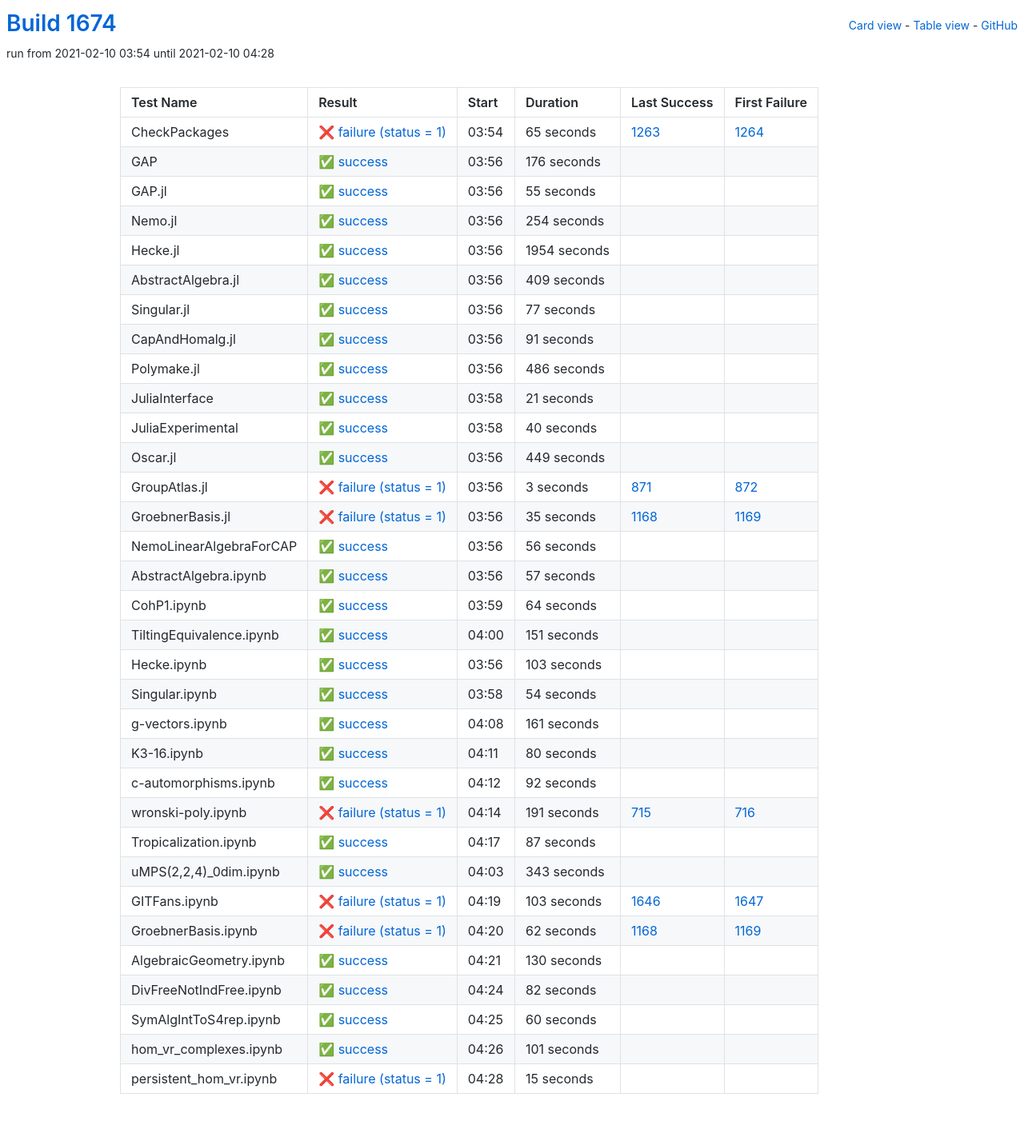
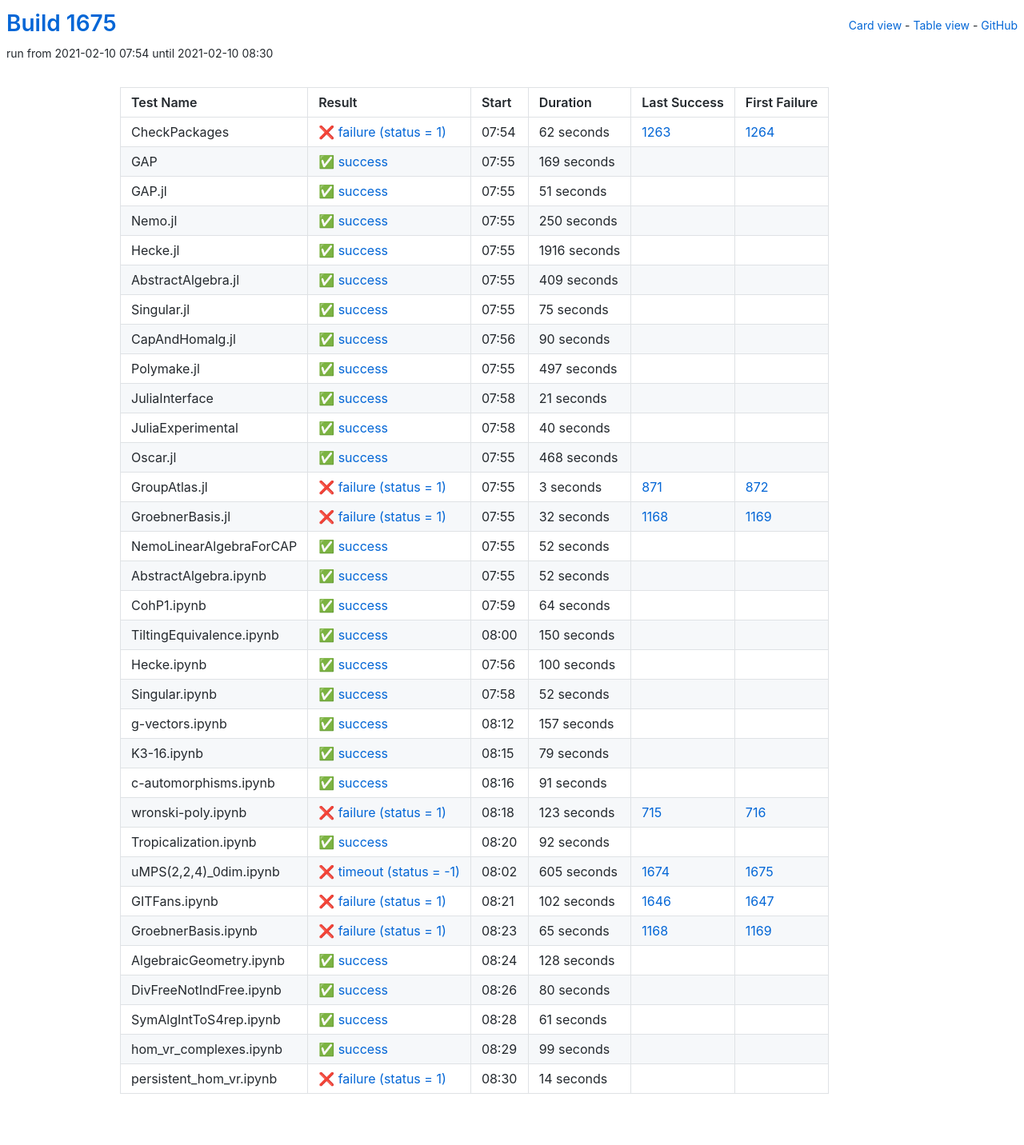
Before and after one commit to oscar-system/oscar-ci-status-stable, a Jekyll site: the page built from table.html, in a window 1280 px wide. Shown: the whole page at 80% size. Built offline with Jekyll 4.4.1, drawn with Linux system fonts in a browser that asks for light colours.

Commit message:
Build #1675

```diff
--- a/_data/ci.yml
+++ b/_data/ci.yml
@@ -1,6 +1,6 @@
 ---
-build: 1674
-build_url: https://oscarci.mathematik.uni-kl.de/job/oscar-stable/1674/
+build: 1675
+build_url: https://oscarci.mathematik.uni-kl.de/job/oscar-stable/1675/
 job: oscar-stable
 organization: oscar-system
 repo: oscar-ci-status-stable
@@ -8,68 +8,68 @@ repourl: https://github.com/oscar-system/oscar-ci-status-stable
 tests:
 - name: CheckPackages
   id: checkpackages
-  log: https://oscarci.mathematik.uni-kl.de/job/oscar-stable/1674/artifact/logs/build-1674/CheckPackages.log
-  start: 2021-02-10 03:54
+  log: https://oscarci.mathematik.uni-kl.de/job/oscar-stable/1675/artifact/logs/build-1675/CheckPackages.log
+  start: 2021-02-10 07:54
   success: false
   exitcode: 1
   status: failure
-  duration: 65
+  duration: 62
   last_success: 1263
   last_success_url: https://oscarci.mathematik.uni-kl.de/job/oscar-stable/1263/
   first_failure: 1264
   first_failure_url: https://oscarci.mathematik.uni-kl.de/job/oscar-stable/1264/
 - name: GAP
   id: gap
-  log: https://oscarci.mathematik.uni-kl.de/job/oscar-stable/1674/artifact/logs/build-1674/GAP.log
-  start: 2021-02-10 03:56
+  log: https://oscarci.mathematik.uni-kl.de/job/oscar-stable/1675/artifact/logs/build-1675/GAP.log
+  start: 2021-02-10 07:55
   success: true
   exitcode: 0
   status: success
-  duration: 176
+  duration: 169
   last_success: false
   last_success_url:
   first_failure: false
   first_failure_url:
 - name: GAP.jl
   id: gap-jl
-  log: https://oscarci.mathematik.uni-kl.de/job/oscar-stable/1674/artifact/logs/build-1674/GAP.jl.log
-  start: 2021-02-10 03:56
+  log: https://oscarci.mathematik.uni-kl.de/job/oscar-stable/1675/artifact/logs/build-1675/GAP.jl.log
+  start: 2021-02-10 07:55
   success: true
   exitcode: 0
   status: success
-  duration: 55
+  duration: 51
   last_success: false
   last_success_url:
   first_failure: false
   first_failure_url:
 - name: Nemo.jl
   id: nemo-jl
-  log: https://oscarci.mathematik.uni-kl.de/job/oscar-stable/1674/artifact/logs/build-1674/Nemo.jl.log
-  start: 2021-02-10 03:56
+  log: https://oscarci.mathematik.uni-kl.de/job/oscar-stable/1675/artifact/logs/build-1675/Nemo.jl.log
+  start: 2021-02-10 07:55
   success: true
   exitcode: 0
   status: success
-  duration: 254
+  duration: 250
   last_success: false
   last_success_url:
   first_failure: false
   first_failure_url:
 - name: Hecke.jl
   id: hecke-jl
-  log: https://oscarci.mathematik.uni-kl.de/job/oscar-stable/1674/artifact/logs/build-1674/Hecke.jl.log
-  start: 2021-02-10 03:56
+  log: https://oscarci.mathematik.uni-kl.de/job/oscar-stable/1675/artifact/logs/build-1675/Hecke.jl.log
+  start: 2021-02-10 07:55
   success: true
   exitcode: 0
   status: success
-  duration: 1954
+  duration: 1916
   last_success: false
   last_success_url:
   first_failure: false
   first_failure_url:
 - name: AbstractAlgebra.jl
   id: abstractalgebra-jl
-  log: https://oscarci.mathematik.uni-kl.de/job/oscar-stable/1674/artifact/logs/build-1674/AbstractAlgebra.jl.log
-  start: 2021-02-10 03:56
+  log: https://oscarci.mathematik.uni-kl.de/job/oscar-stable/1675/artifact/logs/build-1675/AbstractAlgebra.jl.log
+  start: 2021-02-10 07:55
   success: true
   exitcode: 0
   status: success
@@ -80,44 +80,44 @@ tests:
   first_failure_url:
 - name: Singular.jl
   id: singular-jl
-  log: https://oscarci.mathematik.uni-kl.de/job/oscar-stable/1674/artifact/logs/build-1674/Singular.jl.log
-  start: 2021-02-10 03:56
+  log: https://oscarci.mathematik.uni-kl.de/job/oscar-stable/1675/artifact/logs/build-1675/Singular.jl.log
+  start: 2021-02-10 07:55
   success: true
   exitcode: 0
   status: success
-  duration: 77
+  duration: 75
   last_success: false
   last_success_url:
   first_failure: false
   first_failure_url:
 - name: CapAndHomalg.jl
   id: capandhomalg-jl
-  log: https://oscarci.mathematik.uni-kl.de/job/oscar-stable/1674/artifact/logs/build-1674/CapAndHomalg.jl.log
-  start: 2021-02-10 03:56
+  log: https://oscarci.mathematik.uni-kl.de/job/oscar-stable/1675/artifact/logs/build-1675/CapAndHomalg.jl.log
+  start: 2021-02-10 07:56
   success: true
   exitcode: 0
   status: success
-  duration: 91
+  duration: 90
   last_success: false
   last_success_url:
   first_failure: false
   first_failure_url:
 - name: Polymake.jl
   id: polymake-jl
-  log: https://oscarci.mathematik.uni-kl.de/job/oscar-stable/1674/artifact/logs/build-1674/Polymake.jl.log
-  start: 2021-02-10 03:56
+  log: https://oscarci.mathematik.uni-kl.de/job/oscar-stable/1675/artifact/logs/build-1675/Polymake.jl.log
+  start: 2021-02-10 07:55
   success: true
   exitcode: 0
   status: success
-  duration: 486
+  duration: 497
   last_success: false
   last_success_url:
   first_failure: false
   first_failure_url:
 - name: JuliaInterface
   id: juliainterface
-  log: https://oscarci.mathematik.uni-kl.de/job/oscar-stable/1674/artifact/logs/build-1674/JuliaInterface.log
-  start: 2021-02-10 03:58
+  log: https://oscarci.mathematik.uni-kl.de/job/oscar-stable/1675/artifact/logs/build-1675/JuliaInterface.log
+  start: 2021-02-10 07:58
   success: true
   exitcode: 0
   status: success
@@ -128,8 +128,8 @@ tests:
   first_failure_url:
 - name: JuliaExperimental
   id: juliaexperimental
-  log: https://oscarci.mathematik.uni-kl.de/job/oscar-stable/1674/artifact/logs/build-1674/JuliaExperimental.log
-  start: 2021-02-10 03:58
+  log: https://oscarci.mathematik.uni-kl.de/job/oscar-stable/1675/artifact/logs/build-1675/JuliaExperimental.log
+  start: 2021-02-10 07:58
   success: true
   exitcode: 0
   status: success
@@ -140,20 +140,20 @@ tests:
   first_failure_url:
 - name: Oscar.jl
   id: oscar-jl
-  log: https://oscarci.mathematik.uni-kl.de/job/oscar-stable/1674/artifact/logs/build-1674/Oscar.jl.log
-  start: 2021-02-10 03:56
+  log: https://oscarci.mathematik.uni-kl.de/job/oscar-stable/1675/artifact/logs/build-1675/Oscar.jl.log
+  start: 2021-02-10 07:55
   success: true
   exitcode: 0
   status: success
-  duration: 449
+  duration: 468
   last_success: false
   last_success_url:
   first_failure: false
   first_failure_url:
 - name: GroupAtlas.jl
   id: groupatlas-jl
-  log: https://oscarci.mathematik.uni-kl.de/job/oscar-stable/1674/artifact/logs/build-1674/GroupAtlas.jl.log
-  start: 2021-02-10 03:56
+  log: https://oscarci.mathematik.uni-kl.de/job/oscar-stable/1675/artifact/logs/build-1675/GroupAtlas.jl.log
+  start: 2021-02-10 07:55
   success: false
   exitcode: 1
   status: failure
@@ -164,44 +164,44 @@ tests:
   first_failure_url: https://oscarci.mathematik.uni-kl.de/job/oscar-stable/872/
 - name: GroebnerBasis.jl
   id: groebnerbasis-jl
-  log: https://oscarci.mathematik.uni-kl.de/job/oscar-stable/1674/artifact/logs/build-1674/GroebnerBasis.jl.log
-  start: 2021-02-10 03:56
+  log: https://oscarci.mathematik.uni-kl.de/job/oscar-stable/1675/artifact/logs/build-1675/GroebnerBasis.jl.log
+  start: 2021-02-10 07:55
   success: false
   exitcode: 1
   status: failure
-  duration: 35
+  duration: 32
   last_success: 1168
   last_success_url: https://oscarci.mathematik.uni-kl.de/job/oscar-stable/1168/
   first_failure: 1169
   first_failure_url: https://oscarci.mathematik.uni-kl.de/job/oscar-stable/1169/
 - name: NemoLinearAlgebraForCAP
   id: nemolinearalgebraforcap
-  log: https://oscarci.mathematik.uni-kl.de/job/oscar-stable/1674/artifact/logs/build-1674/NemoLinearAlgebraForCAP.log
-  start: 2021-02-10 03:56
+  log: https://oscarci.mathematik.uni-kl.de/job/oscar-stable/1675/artifact/logs/build-1675/NemoLinearAlgebraForCAP.log
+  start: 2021-02-10 07:55
   success: true
   exitcode: 0
   status: success
-  duration: 56
+  duration: 52
   last_success: false
   last_success_url:
   first_failure: false
   first_failure_url:
 - name: AbstractAlgebra.ipynb
   id: abstractalgebra-ipynb
-  log: https://oscarci.mathematik.uni-kl.de/job/oscar-stable/1674/artifact/logs/build-1674/AbstractAlgebra.ipynb.log
-  start: 2021-02-10 03:56
+  log: https://oscarci.mathematik.uni-kl.de/job/oscar-stable/1675/artifact/logs/build-1675/AbstractAlgebra.ipynb.log
+  start: 2021-02-10 07:55
   success: true
   exitcode: 0
   status: success
-  duration: 57
+  duration: 52
   last_success: false
   last_success_url:
   first_failure: false
   first_failure_url:
 - name: CohP1.ipynb
   id: cohp1-ipynb
-  log: https://oscarci.mathematik.uni-kl.de/job/oscar-stable/1674/artifact/logs/build-1674/CohP1.ipynb.log
-  start: 2021-02-10 03:59
+  log: https://oscarci.mathematik.uni-kl.de/job/oscar-stable/1675/artifact/logs/build-1675/CohP1.ipynb.log
+  start: 2021-02-10 07:59
   success: true
   exitcode: 0
   status: success
@@ -212,56 +212,152 @@ tests:
   first_failure_url:
 - name: TiltingEquivalence.ipynb
   id: tiltingequivalence-ipynb
-  log: https://oscarci.mathematik.uni-kl.de/job/oscar-stable/1674/artifact/logs/build-1674/TiltingEquivalence.ipynb.log
-  start: 2021-02-10 04:00
+  log: https://oscarci.mathematik.uni-kl.de/job/oscar-stable/1675/artifact/logs/build-1675/TiltingEquivalence.ipynb.log
+  start: 2021-02-10 08:00
   success: true
   exitcode: 0
   status: success
-  duration: 151
+  duration: 150
   last_success: false
   last_success_url:
   first_failure: false
   first_failure_url:
 - name: Hecke.ipynb
   id: hecke-ipynb
-  log: https://oscarci.mathematik.uni-kl.de/job/oscar-stable/1674/artifact/logs/build-1674/Hecke.ipynb.log
-  start: 2021-02-10 03:56
+  log: https://oscarci.mathematik.uni-kl.de/job/oscar-stable/1675/artifact/logs/build-1675/Hecke.ipynb.log
+  start: 2021-02-10 07:56
   success: true
   exitcode: 0
   status: success
-  duration: 103
+  duration: 100
   last_success: false
   last_success_url:
   first_failure: false
   first_failure_url:
 - name: Singular.ipynb
   id: singular-ipynb
-  log: https://oscarci.mathematik.uni-kl.de/job/oscar-stable/1674/artifact/logs/build-1674/Singular.ipynb.log
-  start: 2021-02-10 03:58
+  log: https://oscarci.mathematik.uni-kl.de/job/oscar-stable/1675/artifact/logs/build-1675/Singular.ipynb.log
+  start: 2021-02-10 07:58
   success: true
   exitcode: 0
   status: success
-  duration: 54
+  duration: 52
   last_success: false
   last_success_url:
   first_failure: false
   first_failure_url:
 - name: g-vectors.ipynb
   id: g-vectors-ipynb
-  log: https://oscarci.mathematik.uni-kl.de/job/oscar-stable/1674/artifact/logs/build-1674/g-vectors.ipynb.log
-  start: 2021-02-10 04:08
+  log: https://oscarci.mathematik.uni-kl.de/job/oscar-stable/1675/artifact/logs/build-1675/g-vectors.ipynb.log
+  start: 2021-02-10 08:12
   success: true
   exitcode: 0
   status: success
-  duration: 161
+  duration: 157
   last_success: false
   last_success_url:
   first_failure: false
   first_failure_url:
 - name: K3-16.ipynb
   id: k3-16-ipynb
-  log: https://oscarci.mathematik.uni-kl.de/job/oscar-stable/1674/artifact/logs/build-1674/K3-16.ipynb.log
-  start: 2021-02-10 04:11
+  log: https://oscarci.mathematik.uni-kl.de/job/oscar-stable/1675/artifact/logs/build-1675/K3-16.ipynb.log
+  start: 2021-02-10 08:15
+  success: true
+  exitcode: 0
+  status: success
+  duration: 79
+  last_success: false
+  last_success_url:
+  first_failure: false
+  first_failure_url:
+- name: c-automorphisms.ipynb
+  id: c-automorphisms-ipynb
+  log: https://oscarci.mathematik.uni-kl.de/job/oscar-stable/1675/artifact/logs/build-1675/c-automorphisms.ipynb.log
+  start: 2021-02-10 08:16
+  success: true
+  exitcode: 0
+  status: success
+  duration: 91
+  last_success: false
+  last_success_url:
+  first_failure: false
+  first_failure_url:
+- name: wronski-poly.ipynb
+  id: wronski-poly-ipynb
+  log: https://oscarci.mathematik.uni-kl.de/job/oscar-stable/1675/artifact/logs/build-1675/wronski-poly.ipynb.log
+  start: 2021-02-10 08:18
+  success: false
+  exitcode: 1
+  status: failure
+  duration: 123
+  last_success: 715
+  last_success_url: https://oscarci.mathematik.uni-kl.de/job/oscar-stable/715/
+  first_failure: 716
+  first_failure_url: https://oscarci.mathematik.uni-kl.de/job/oscar-stable/716/
+- name: Tropicalization.ipynb
+  id: tropicalization-ipynb
+  log: https://oscarci.mathematik.uni-kl.de/job/oscar-stable/1675/artifact/logs/build-1675/Tropicalization.ipynb.log
+  start: 2021-02-10 08:20
+  success: true
+  exitcode: 0
+  status: success
+  duration: 92
+  last_success: false
+  last_success_url:
+  first_failure: false
+  first_failure_url:
+- name: uMPS(2,2,4)_0dim.ipynb
+  id: umps-2-2-4-0dim-ipynb
+  log: https://oscarci.mathematik.uni-kl.de/job/oscar-stable/1675/artifact/logs/build-1675/uMPS-2-2-4-_0dim.ipynb.log
+  start: 2021-02-10 08:02
+  success: false
+  exitcode: -1
+  status: timeout
+  duration: 605
+  last_success: 1674
+  last_success_url: https://oscarci.mathematik.uni-kl.de/job/oscar-stable/1674/
+  first_failure: 1675
+  first_failure_url: https://oscarci.mathematik.uni-kl.de/job/oscar-stable/1675/
+- name: GITFans.ipynb
+  id: gitfans-ipynb
+  log: https://oscarci.mathematik.uni-kl.de/job/oscar-stable/1675/artifact/logs/build-1675/GITFans.ipynb.log
+  start: 2021-02-10 08:21
+  success: false
+  exitcode: 1
+  status: failure
+  duration: 102
+  last_success: 1646
+  last_success_url: https://oscarci.mathematik.uni-kl.de/job/oscar-stable/1646/
+  first_failure: 1647
+  first_failure_url: https://oscarci.mathematik.uni-kl.de/job/oscar-stable/1647/
+- name: GroebnerBasis.ipynb
+  id: groebnerbasis-ipynb
+  log: https://oscarci.mathematik.uni-kl.de/job/oscar-stable/1675/artifact/logs/build-1675/GroebnerBasis.ipynb.log
+  start: 2021-02-10 08:23
+  success: false
+  exitcode: 1
+  status: failure
+  duration: 65
+  last_success: 1168
+  last_success_url: https://oscarci.mathematik.uni-kl.de/job/oscar-stable/1168/
+  first_failure: 1169
+  first_failure_url: https://oscarci.mathematik.uni-kl.de/job/oscar-stable/1169/
+- name: AlgebraicGeometry.ipynb
+  id: algebraicgeometry-ipynb
+  log: https://oscarci.mathematik.uni-kl.de/job/oscar-stable/1675/artifact/logs/build-1675/AlgebraicGeometry.ipynb.log
+  start: 2021-02-10 08:24
+  success: true
+  exitcode: 0
+  status: success
+  duration: 128
+  last_success: false
+  last_success_url:
+  first_failure: false
+  first_failure_url:
+- name: DivFreeNotIndFree.ipynb
+  id: divfreenotindfree-ipynb
+  log: https://oscarci.mathematik.uni-kl.de/job/oscar-stable/1675/artifact/logs/build-1675/DivFreeNotIndFree.ipynb.log
+  start: 2021-02-10 08:26
   success: true
   exitcode: 0
   status: success
@@ -270,134 +366,38 @@ tests:
   last_success_url:
   first_failure: false
   first_failure_url:
-- name: c-automorphisms.ipynb
-  id: c-automorphisms-ipynb
-  log: https://oscarci.mathematik.uni-kl.de/job/oscar-stable/1674/artifact/logs/build-1674/c-automorphisms.ipynb.log
-  start: 2021-02-10 04:12
+- name: SymAlgIntToS4rep.ipynb
+  id: symalginttos4rep-ipynb
+  log: https://oscarci.mathematik.uni-kl.de/job/oscar-stable/1675/artifact/logs/build-1675/SymAlgIntToS4rep.ipynb.log
+  start: 2021-02-10 08:28
   success: true
   exitcode: 0
   status: success
-  duration: 92
-  last_success: false
-  last_success_url:
-  first_failure: false
-  first_failure_url:
-- name: wronski-poly.ipynb
-  id: wronski-poly-ipynb
-  log: https://oscarci.mathematik.uni-kl.de/job/oscar-stable/1674/artifact/logs/build-1674/wronski-poly.ipynb.log
-  start: 2021-02-10 04:14
-  success: false
-  exitcode: 1
-  status: failure
-  duration: 191
-  last_success: 715
-  last_success_url: https://oscarci.mathematik.uni-kl.de/job/oscar-stable/715/
-  first_failure: 716
-  first_failure_url: https://oscarci.mathematik.uni-kl.de/job/oscar-stable/716/
-- name: Tropicalization.ipynb
-  id: tropicalization-ipynb
-  log: https://oscarci.mathematik.uni-kl.de/job/oscar-stable/1674/artifact/logs/build-1674/Tropicalization.ipynb.log
-  start: 2021-02-10 04:17
-  success: true
-  exitcode: 0
-  status: success
-  duration: 87
-  last_success: false
-  last_success_url:
-  first_failure: false
-  first_failure_url:
-- name: uMPS(2,2,4)_0dim.ipynb
-  id: umps-2-2-4-0dim-ipynb
-  log: https://oscarci.mathematik.uni-kl.de/job/oscar-stable/1674/artifact/logs/build-1674/uMPS-2-2-4-_0dim.ipynb.log
-  start: 2021-02-10 04:03
-  success: true
-  exitcode: 0
-  status: success
-  duration: 343
-  last_success: false
-  last_success_url:
-  first_failure: false
-  first_failure_url:
-- name: GITFans.ipynb
-  id: gitfans-ipynb
-  log: https://oscarci.mathematik.uni-kl.de/job/oscar-stable/1674/artifact/logs/build-1674/GITFans.ipynb.log
-  start: 2021-02-10 04:19
-  success: false
-  exitcode: 1
-  status: failure
-  duration: 103
-  last_success: 1646
-  last_success_url: https://oscarci.mathematik.uni-kl.de/job/oscar-stable/1646/
-  first_failure: 1647
-  first_failure_url: https://oscarci.mathematik.uni-kl.de/job/oscar-stable/1647/
-- name: GroebnerBasis.ipynb
-  id: groebnerbasis-ipynb
-  log: https://oscarci.mathematik.uni-kl.de/job/oscar-stable/1674/artifact/logs/build-1674/GroebnerBasis.ipynb.log
-  start: 2021-02-10 04:20
-  success: false
-  exitcode: 1
-  status: failure
-  duration: 62
-  last_success: 1168
-  last_success_url: https://oscarci.mathematik.uni-kl.de/job/oscar-stable/1168/
-  first_failure: 1169
-  first_failure_url: https://oscarci.mathematik.uni-kl.de/job/oscar-stable/1169/
-- name: AlgebraicGeometry.ipynb
-  id: algebraicgeometry-ipynb
-  log: https://oscarci.mathematik.uni-kl.de/job/oscar-stable/1674/artifact/logs/build-1674/AlgebraicGeometry.ipynb.log
-  start: 2021-02-10 04:21
-  success: true
-  exitcode: 0
-  status: success
-  duration: 130
-  last_success: false
-  last_success_url:
-  first_failure: false
-  first_failure_url:
-- name: DivFreeNotIndFree.ipynb
-  id: divfreenotindfree-ipynb
-  log: https://oscarci.mathematik.uni-kl.de/job/oscar-stable/1674/artifact/logs/build-1674/DivFreeNotIndFree.ipynb.log
-  start: 2021-02-10 04:24
-  success: true
-  exitcode: 0
-  status: success
-  duration: 82
-  last_success: false
-  last_success_url:
-  first_failure: false
-  first_failure_url:
-- name: SymAlgIntToS4rep.ipynb
-  id: symalginttos4rep-ipynb
-  log: https://oscarci.mathematik.uni-kl.de/job/oscar-stable/1674/artifact/logs/build-1674/SymAlgIntToS4rep.ipynb.log
-  start: 2021-02-10 04:25
-  success: true
-  exitcode: 0
-  status: success
-  duration: 60
+  duration: 61
   last_success: false
   last_success_url:
   first_failure: false
   first_failure_url:
 - name: hom_vr_complexes.ipynb
   id: hom-vr-complexes-ipynb
-  log: https://oscarci.mathematik.uni-kl.de/job/oscar-stable/1674/artifact/logs/build-1674/hom_vr_complexes.ipynb.log
-  start: 2021-02-10 04:26
+  log: https://oscarci.mathematik.uni-kl.de/job/oscar-stable/1675/artifact/logs/build-1675/hom_vr_complexes.ipynb.log
+  start: 2021-02-10 08:29
   success: true
   exitcode: 0
   status: success
-  duration: 101
+  duration: 99
   last_success: false
   last_success_url:
   first_failure: false
   first_failure_url:
 - name: persistent_hom_vr.ipynb
   id: persistent-hom-vr-ipynb
-  log: https://oscarci.mathematik.uni-kl.de/job/oscar-stable/1674/artifact/logs/build-1674/persistent_hom_vr.ipynb.log
-  start: 2021-02-10 04:28
+  log: https://oscarci.mathematik.uni-kl.de/job/oscar-stable/1675/artifact/logs/build-1675/persistent_hom_vr.ipynb.log
+  start: 2021-02-10 08:30
   success: false
   exitcode: 1
   status: failure
-  duration: 15
+  duration: 14
   last_success: false
   last_success_url:
   first_failure: false
```
Also changed, not shown: README.md.
